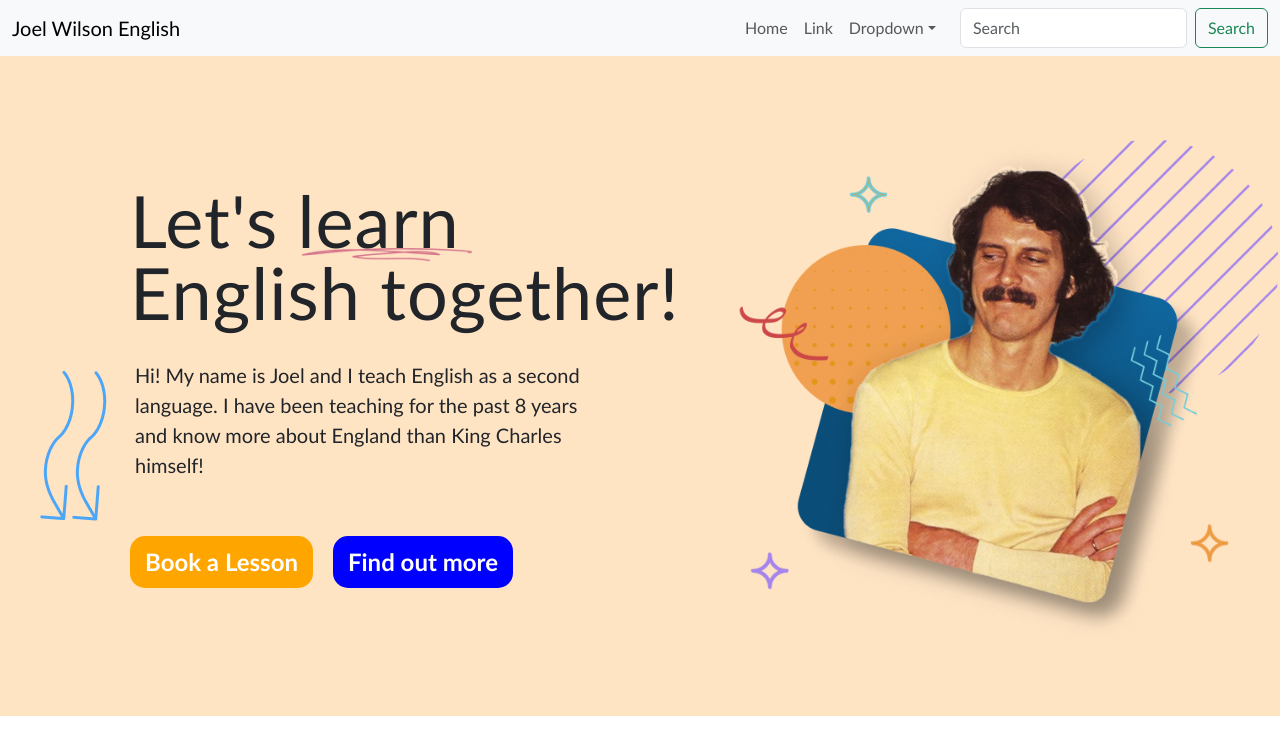
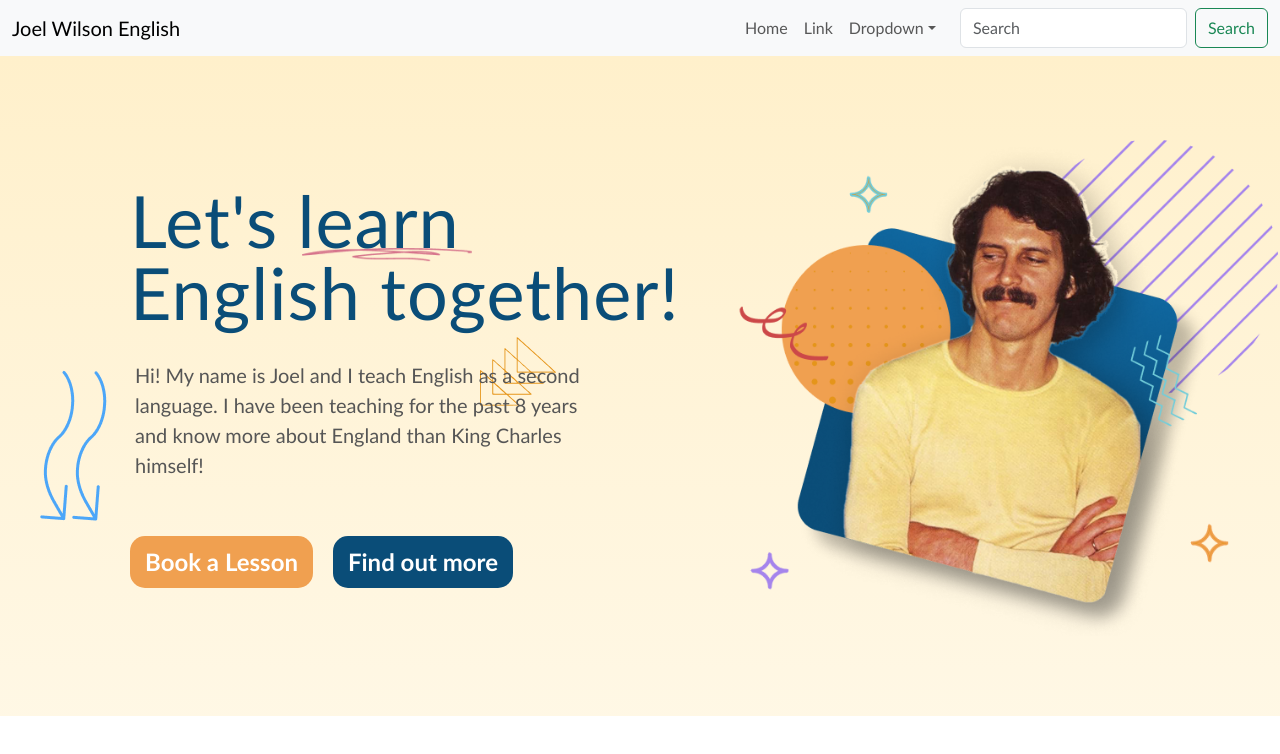
Before and after one commit to jimmybombimmy/joel-wilson-english, a React (Vite) app: page / in a window 1280 px wide. Shown: the top 754 px of the page. Built offline with nearby package versions, Linux system fonts and the light colour scheme.

Commit message:
color change for hero section + add arrows pointing to 'learn'

```diff
--- a/src/components/home/Home.jsx
+++ b/src/components/home/Home.jsx
@@ -2,6 +2,7 @@ import "../../styles/Home.css";
 import michaelInABox from "../../img/michael-in-a-box.png";
 import learnUnderline from "../../img/learn-underline.png";
 import wavyArrows from "../../img/wavy-arrows.png";
+import triangleArrows from "../../img/triangle-arrows.png"
 
 function Home() {
   return (
@@ -9,6 +10,7 @@ function Home() {
       <main>
         <section id="heroSection" data-interval="false">
           <section id="heroLeft">
+            <img id="triangleArrows" src={triangleArrows} alt="" />
             <article id="heroInfo">
               <h1 id="heroTitle">Let's learn English together!</h1>
               <img id="learnUnderline" src={learnUnderline} alt="" />
@@ -25,6 +27,9 @@ function Home() {
           <section id="heroRight">
             <img id="heroImg" src={michaelInABox} alt="michael-box" />
           </section>
+        </section>
+        <section id="chooseYourClassSection">
+
         </section>
         {/* <section id="blogsHomeSection">
         <h2>Articles and Blogs</h2>
--- a/src/styles/Home.css
+++ b/src/styles/Home.css
@@ -6,7 +6,7 @@
   width: 100%;
   /* height: 800px; */
   padding: 80px 50px;
-  background-color: bisque;
+  background: linear-gradient(rgb(255, 240, 203, 1), rgb(255, 240, 203, 0.5));
   display: grid;
   grid-template-columns: auto min-content;
 }
@@ -22,6 +22,12 @@
   grid-row: 1 / 2;
 }
 
+#triangleArrows {
+  position: relative;
+  left: 350px;
+  bottom: 15px;
+}
+
 #heroInfo {
   position: absolute;
   top: 50%;
@@ -33,6 +39,7 @@
   font-size: 4.5rem;
   line-height: 100%;
   letter-spacing: 1px;
+  color: #0A4D78;
 }
 
 #learnUnderline {
@@ -48,6 +55,7 @@
   max-width: 460px;
   font-size: 1.25rem;
   line-height: 150%;
+  color: #565656;
 }
 
 #wavyArrows {
@@ -68,11 +76,11 @@
 }
 
 .heroButton1 {
-  background-color: orange;
+  background-color: #F0A050;
 }
 
 .heroButton2 {
-  background-color: blue;
+  background-color: #0A4D78;
 }
 
 
```
Also changed, not shown: src/img/triangle-arrows.png (added).
